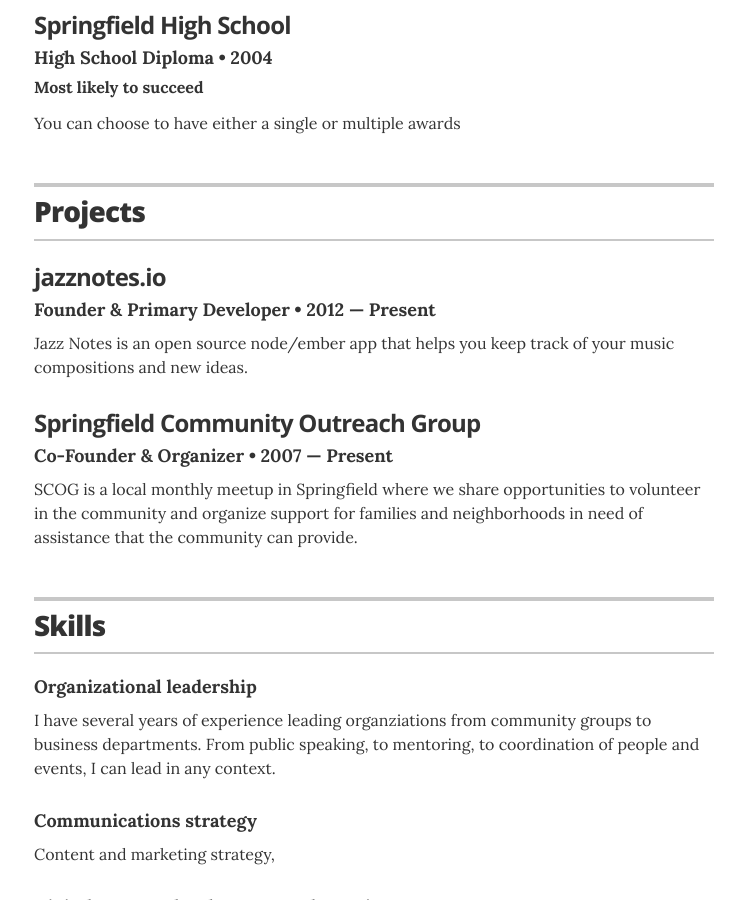
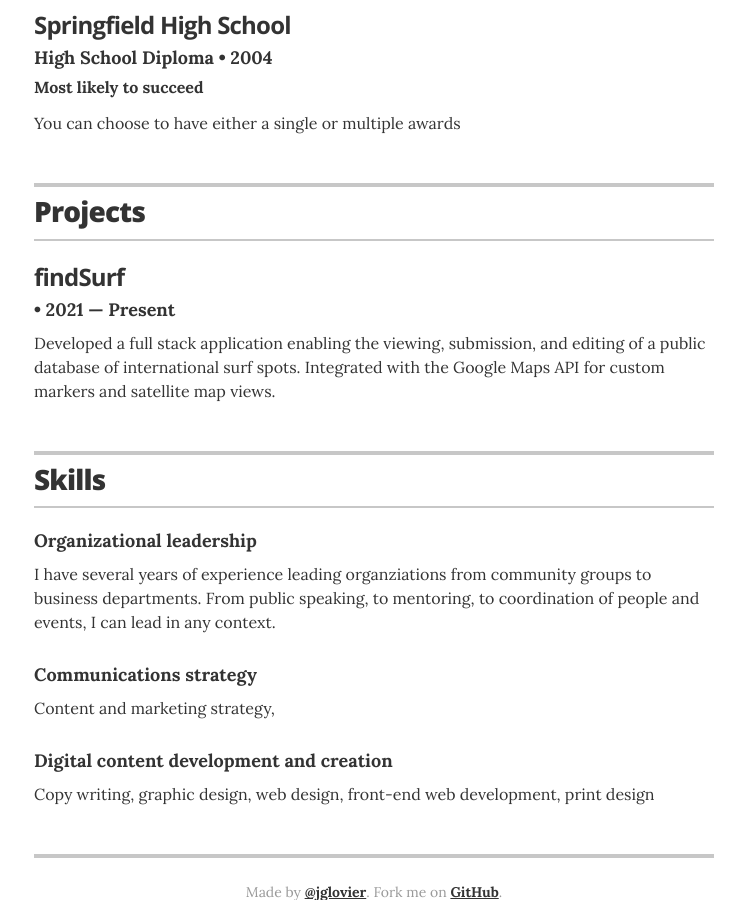
Before and after one commit to mmandina/mmandina.github.io, a Jekyll site: the page built from index.html, in a window 1280 px wide and 900 px high, scrolled down 1451 px. Shown: the whole window, without its empty margins (266-1011 px from the left). Built offline with Jekyll 4.4.1, drawn with Linux system fonts in a browser that asks for light colours.

Commit message:
Projects

```diff
--- a/_data/projects.yml
+++ b/_data/projects.yml
@@ -1,16 +1,9 @@
 # Projects
 # uncomment the urls if you wish to display them, and add your own URL
 
-# jazznotes.io
-- project: jazznotes.io
-  role: Founder & Primary Developer
-  duration: 2012 &mdash; Present
+# findSurf
+- project: findSurf
+  duration: 2021 &mdash; Present
   # url: "#"
-  description: Jazz Notes is an open source node/ember app that helps you keep track of your music compositions and new ideas.
-
-# Springfield Community Outreach Group
-- project: Springfield Community Outreach Group
-  role: Co-Founder & Organizer
-  duration: 2007 &mdash; Present
-  # url: "#"
-  description: SCOG is a local monthly meetup in Springfield where we share opportunities to volunteer in the community and organize support for families and neighborhoods in need of assistance that the community can provide.
+  description: Developed a full stack application enabling the viewing, submission, and editing of a public database of international surf spots. Integrated with the Google Maps API for custom markers and satellite map views.
+  Tech: NodeJS, ExpressJS, MongoDB Atlas, Google Cloud, HTML5, CSS, Bootstrap
```
